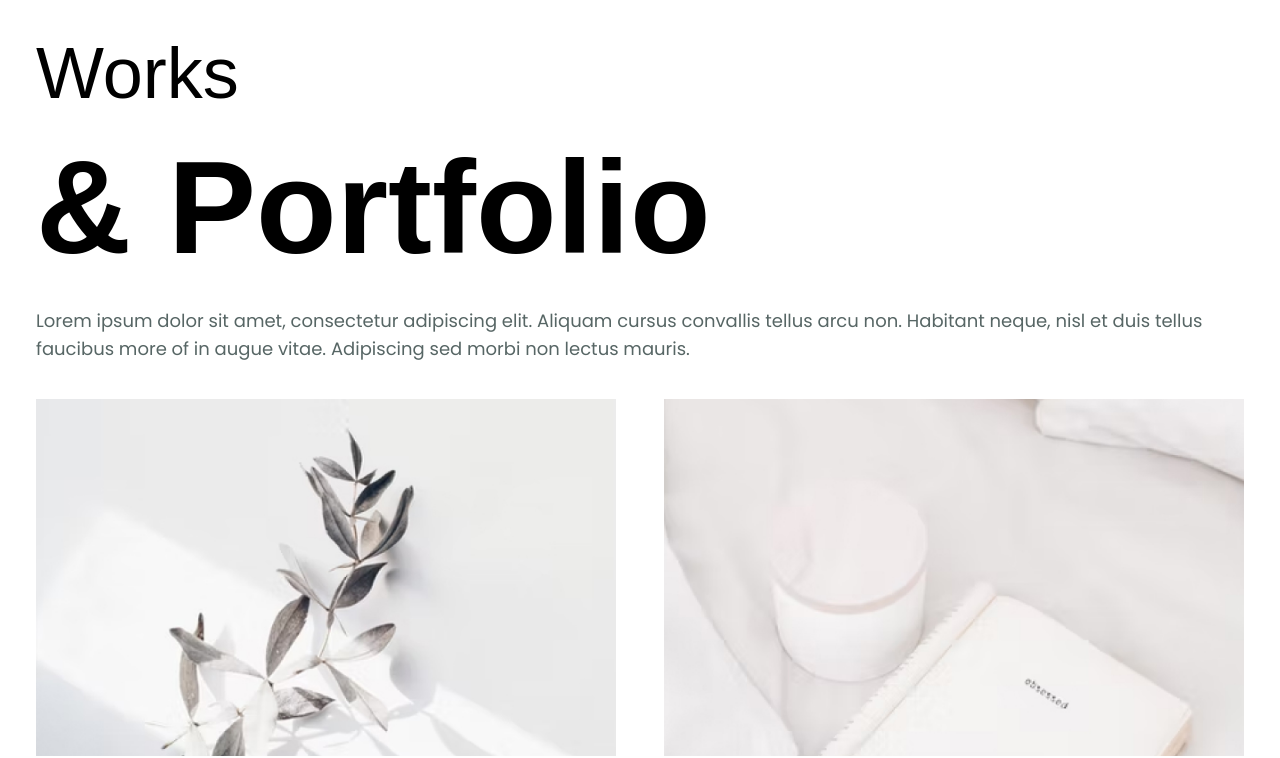
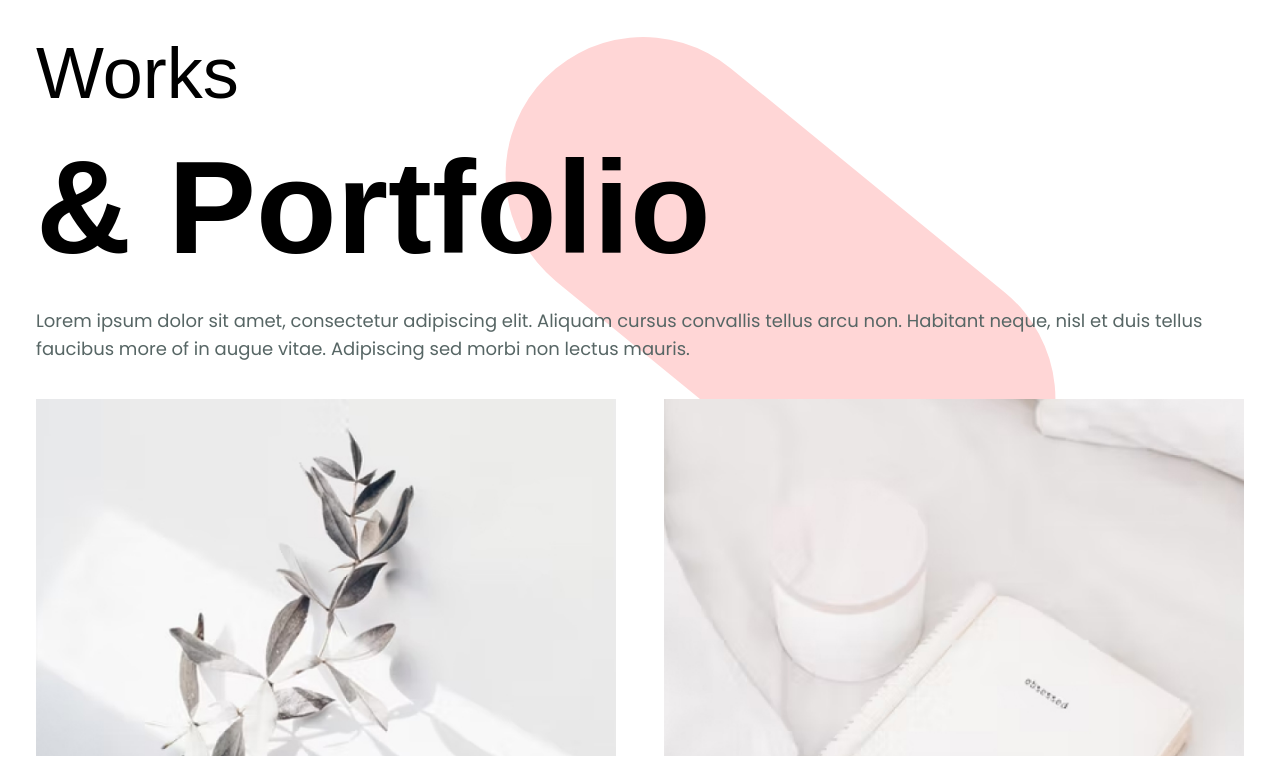
Before and after one commit to Fm-Afzal/Bashar-Portfolio, a website: page works.html in a window 1280 px wide. Shown: the part 80-838 px from the top of the page. Drawn offline with nearby package versions, Linux system fonts and the light colour scheme; a web font is replaced by a local one.

Commit message:
link add

```diff
--- a/works.html
+++ b/works.html
@@ -66,13 +66,15 @@
         </div>
     </header>
 
-    <section class="ml-0 h-screen translate-all duration-500 ">
+    <section class="ml-0  translate-all duration-500 relative -z-0">
+
+        <div class=" bg-no-repeat bg-contain bg-bg-white dark:bg-bg-dark absolute  w-[775px] h-[500px] top-0 right-0 -z-10" >
+        </div>
+
         <div class="holder">
-            <div class="max-w-[1300px] mx-auto">
+            <div class="max-w-[1300px] mx-auto ">
 
-                <!-- <div>
-                    img
-                </div> -->
+
 
                 <div>
                     <h3>Works</h3>
@@ -142,7 +144,7 @@
         </div>
     </section>
 
-    <script src="https://cdnjs.cloudflare.com/ajax/libs/jquery/3.7.1/jquery.min.js"></script>
+    <script src="./src/js/jQurey.js"></script>
     <script src="./src/js/main.js"></script>
 
 </body>
```
Also changed, not shown: src/output.css.
